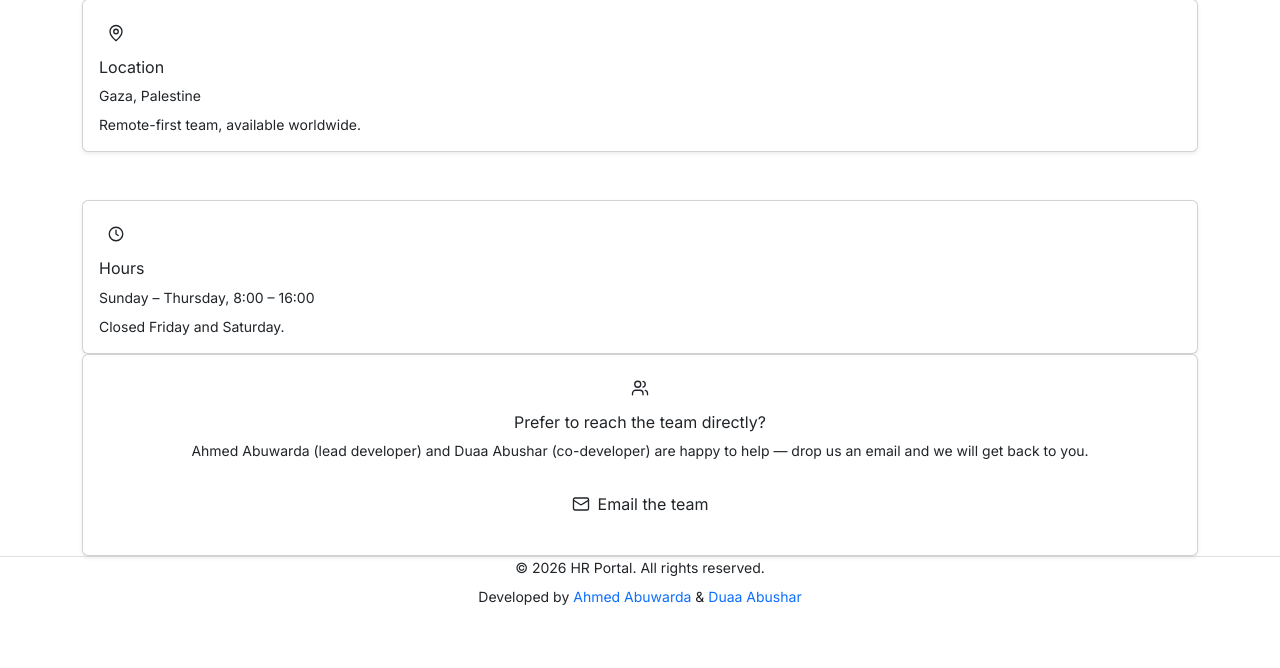
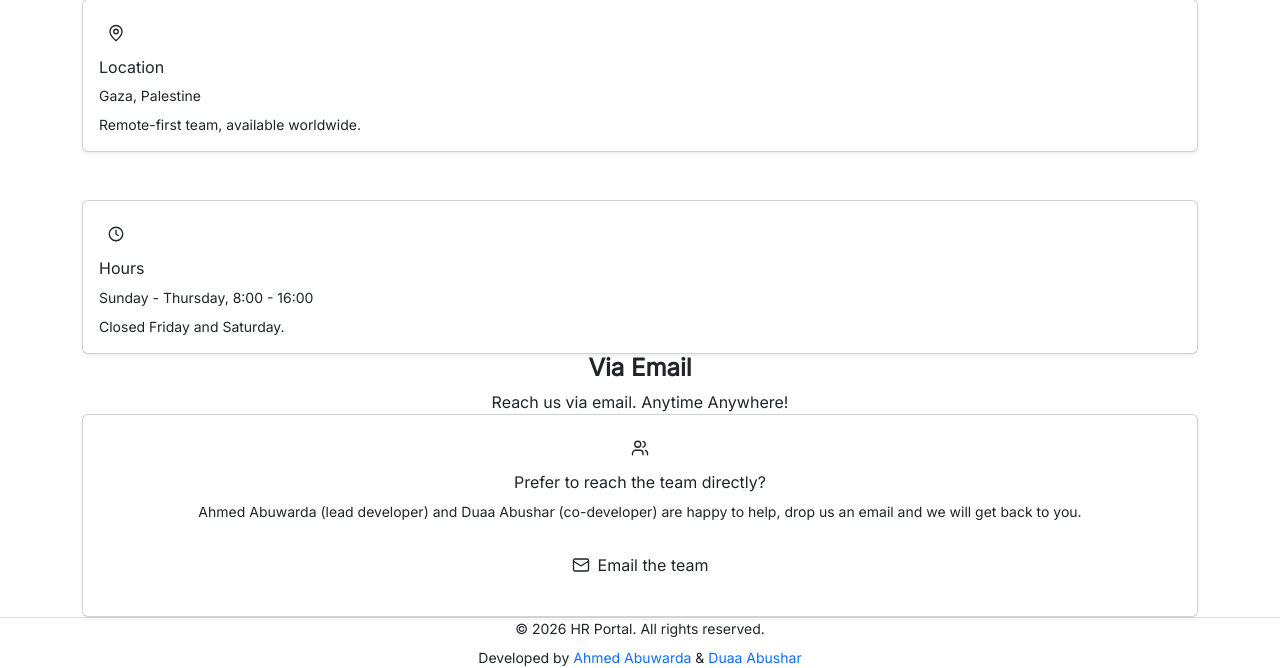
Before and after one commit to ahmedaabuwarda/HR-Portal-Management-System, a Django app: page /contact_us in a window 1280 px wide. Shown: the part 361-1029 px from the top of the page. Before the commit the page ends 966 px from the top, so only its background shows below. Run offline with Django 5.2, Linux system fonts and the light colour scheme; some libraries are stand-ins or nearby versions.

Commit message:
Fix formatting and enhance email section on Contact Us page

```diff
--- a/hr_portal_management_system_app/templates/contact_us.html
+++ b/hr_portal_management_system_app/templates/contact_us.html
@@ -45,7 +45,7 @@
             {% include "icons/clock.html" with px=18 %}
           </span>
           <h2 class="h6 mb-0">Hours</h2>
-          <p class="small fg-2 mb-0">Sunday &ndash; Thursday, 8:00 &ndash; 16:00</p>
+          <p class="small fg-2 mb-0">Sunday - Thursday, 8:00 - 16:00</p>
           <p class="small fg-2 mb-0">Closed Friday and Saturday.</p>
         </div>
       </div>
@@ -53,11 +53,15 @@
   </section>
 
   <section class="pb-12">
+    <div class="text-center mb-12">
+      <h2 class="h4 fw-semibold">Via Email</h2>
+      <p class="fg-2 mb-0">Reach us via email. Anytime Anywhere!</p>
+    </div>
     <div class="card shadow-sm">
       <div class="card-body d-flex flex-column align-items-center gap-2 text-center">
         <span class="d-inline-flex align-items-center justify-content-center bg-subtle-primary fg-primary rounded-circle p-2" aria-hidden="true"> {% include "icons/users.html" with px=18 %} </span>
         <h2 class="h6 mb-0">Prefer to reach the team directly?</h2>
-        <p class="small fg-2 mb-2">Ahmed Abuwarda (lead developer) and Duaa Abushar (co-developer) are happy to help &mdash; drop us an email and we will get back to you.</p>
+        <p class="small fg-2 mb-2">Ahmed Abuwarda (lead developer) and Duaa Abushar (co-developer) are happy to help, drop us an email and we will get back to you.</p>
         <p><a href="mailto:hrportal.support@gmail.com" class="btn btn-solid theme-primary d-inline-flex align-items-center gap-2 mt-2">{% include "icons/mail.html" with px=18 %}<span>Email the team</span></a></p>
       </div>
     </div>
```
